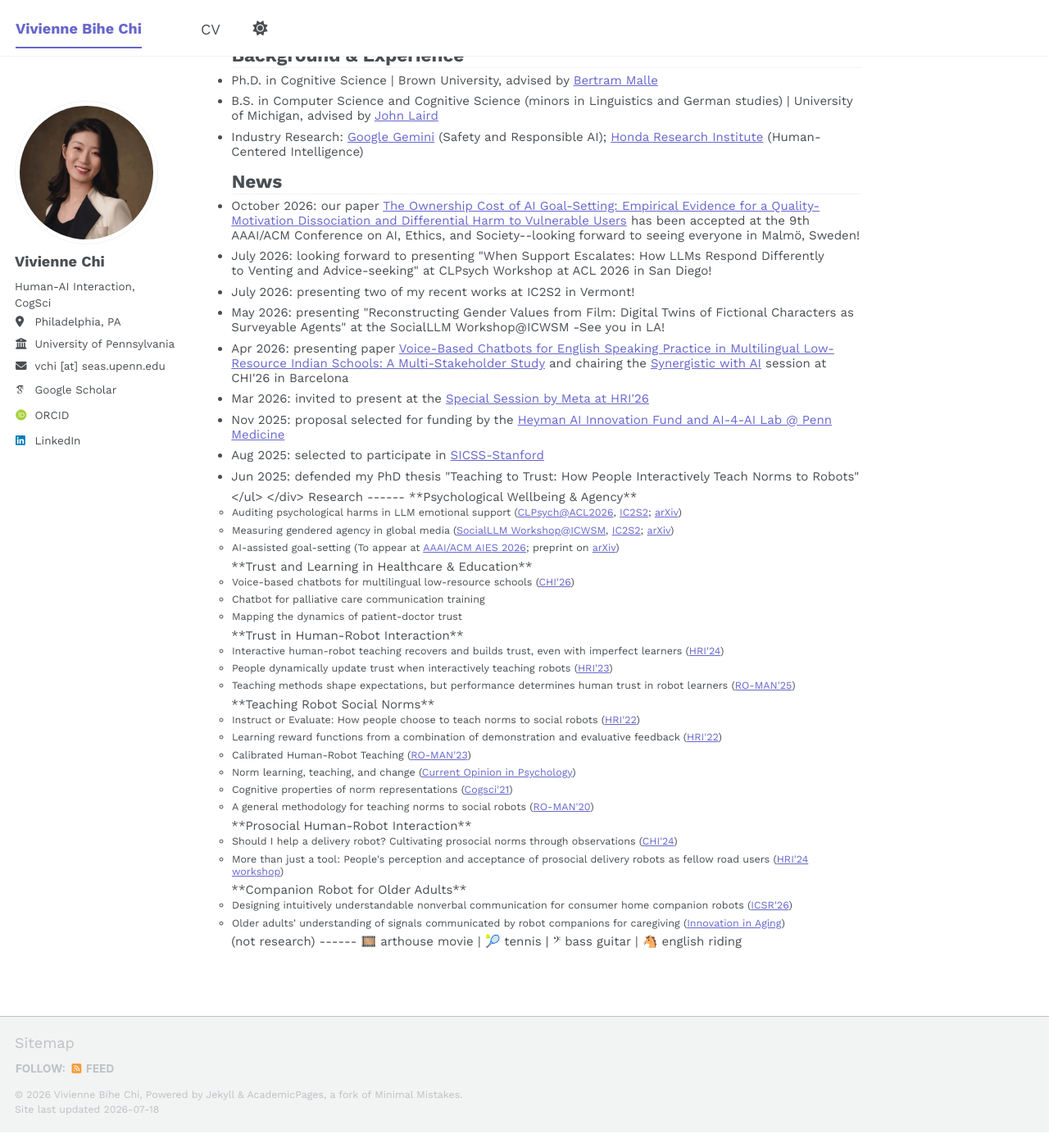
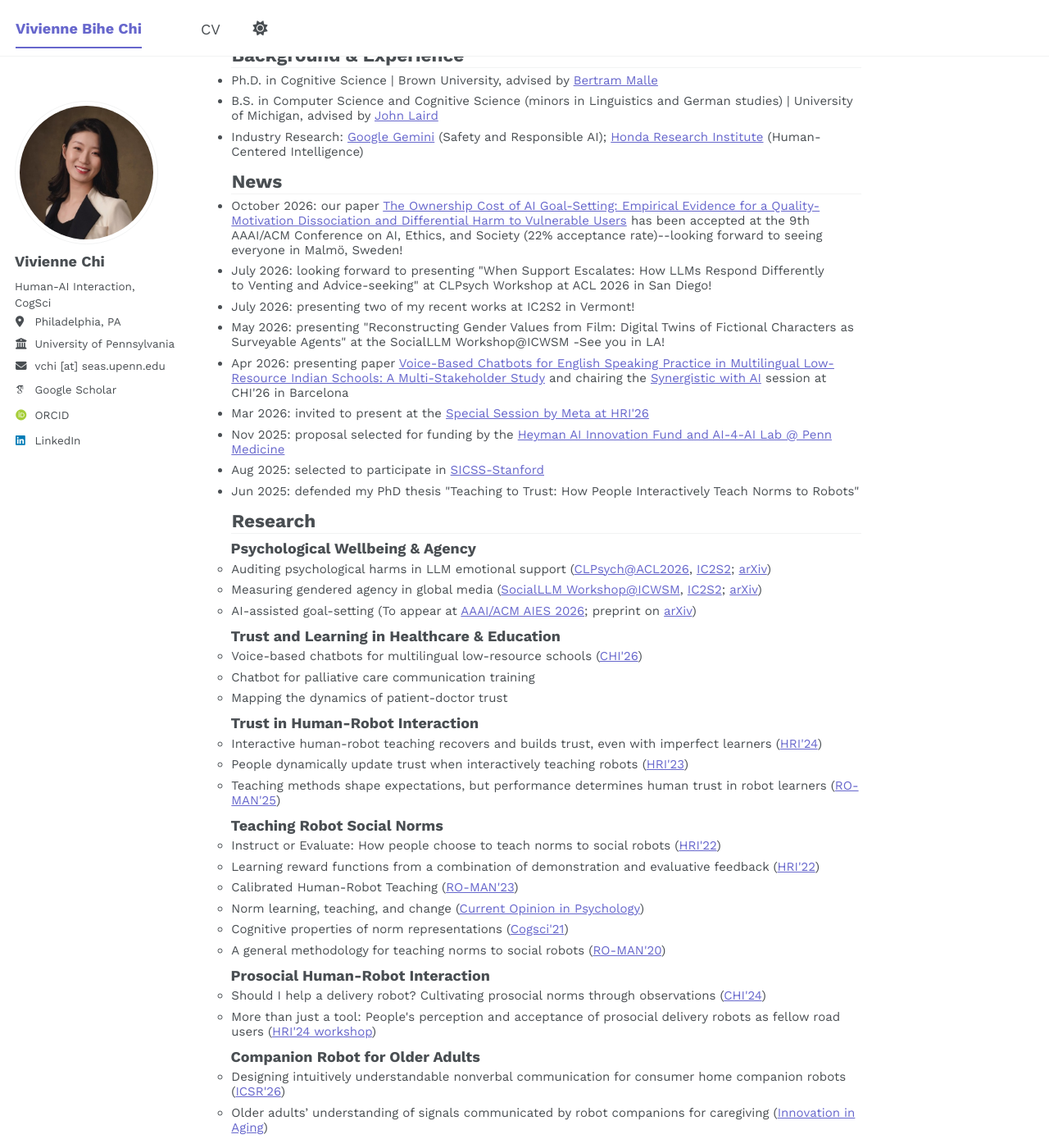
Before and after one commit to vivichi7/vivichi7.github.io, a Jekyll site: the page built from _pages/about.md, in a window 1280 px wide and 1400 px high, scrolled down 232 px. Shown: the whole window at 82% size. Built offline with Jekyll 4.4.1, drawn with Linux system fonts in a browser that asks for light colours; some web fonts are replaced; a script bundle is joined from its source files by our own code; library files that are not in the unit come from our copies; some of the changed text lies outside the part shown.

Commit message:
fix new section

```diff
--- a/_pages/about.md
+++ b/_pages/about.md
@@ -27,7 +27,7 @@ News
 ------
 <div style="font-size: smaller; line-height: 1.2;">
 <ul>
-<li>October 2026: our paper <a href="https://arxiv.org/abs/2605.12344">The Ownership Cost of AI Goal-Setting: Empirical Evidence for a Quality-Motivation Dissociation and Differential Harm to Vulnerable Users</a> has been accepted at the 9th AAAI/ACM Conference on AI, Ethics, and Society--looking forward to seeing everyone in Malmö, Sweden!
+<li>October 2026: our paper <a href="https://arxiv.org/abs/2605.12344">The Ownership Cost of AI Goal-Setting: Empirical Evidence for a Quality-Motivation Dissociation and Differential Harm to Vulnerable Users</a> has been accepted at the 9th AAAI/ACM Conference on AI, Ethics, and Society (22% acceptance rate)--looking forward to seeing everyone in Malmö, Sweden!</li>
 <li>July 2026: looking forward to presenting  "When Support Escalates: How LLMs Respond Differently to Venting and Advice-seeking" at CLPsych Workshop at ACL 2026 in San Diego! </li>
 <li>July 2026: presenting two of my recent works at IC2S2 in Vermont!</li>
 <!-- <li>July 2026: I'll be attending IC2S2 in Vermont to present my ongoing work "Characterizing-hope to see you there!</li> -->
@@ -52,6 +52,7 @@ Research
 
 I employ a multi-disciplinary approach that spans human-robot interaction (HRI), large language models (LLMs), and computational social science (CSS).
 My current work is organized around four key themes:-->
+
 **Psychological Wellbeing & Agency**
 <div style="font-size: smaller; line-height: 1.2;">
 <ul style="list-style-type: circle;">
```
